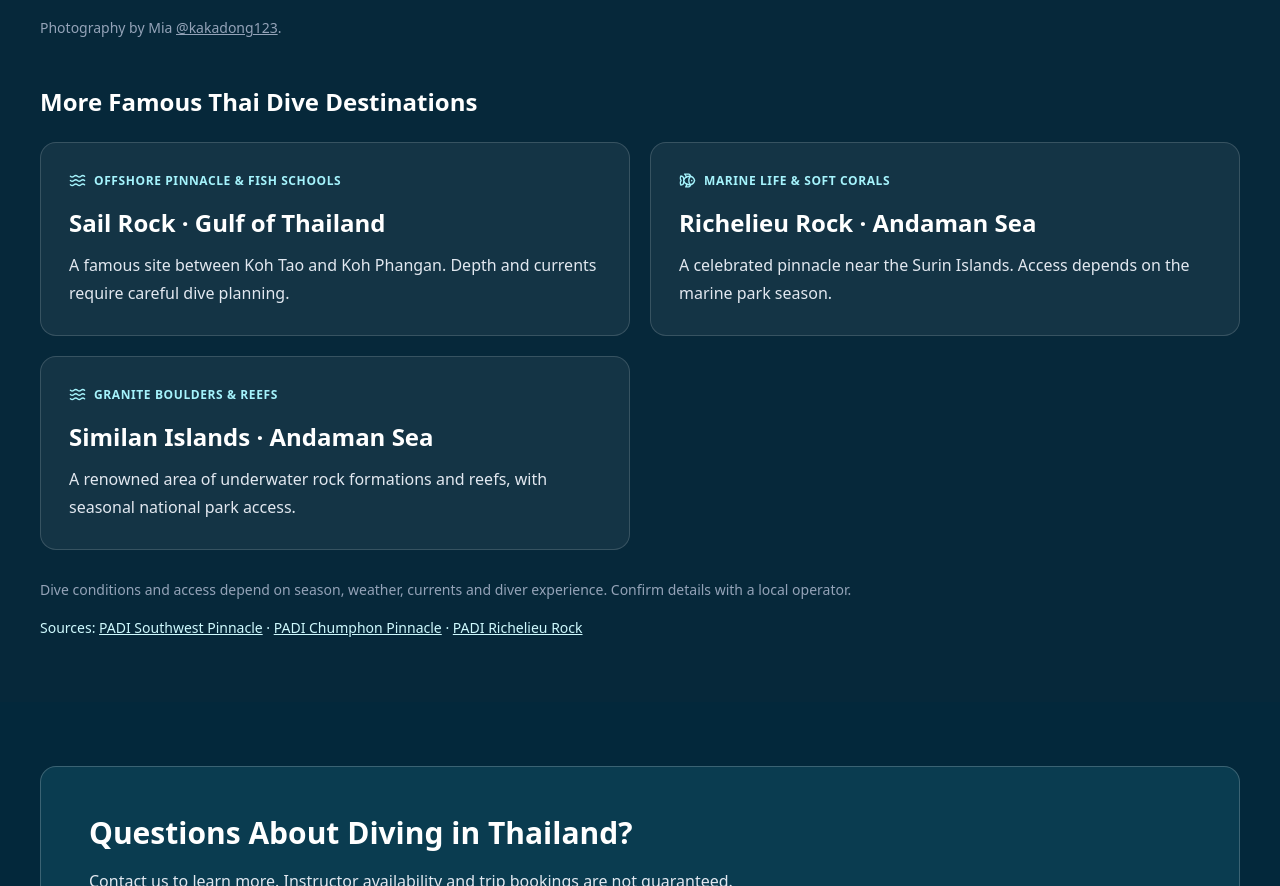
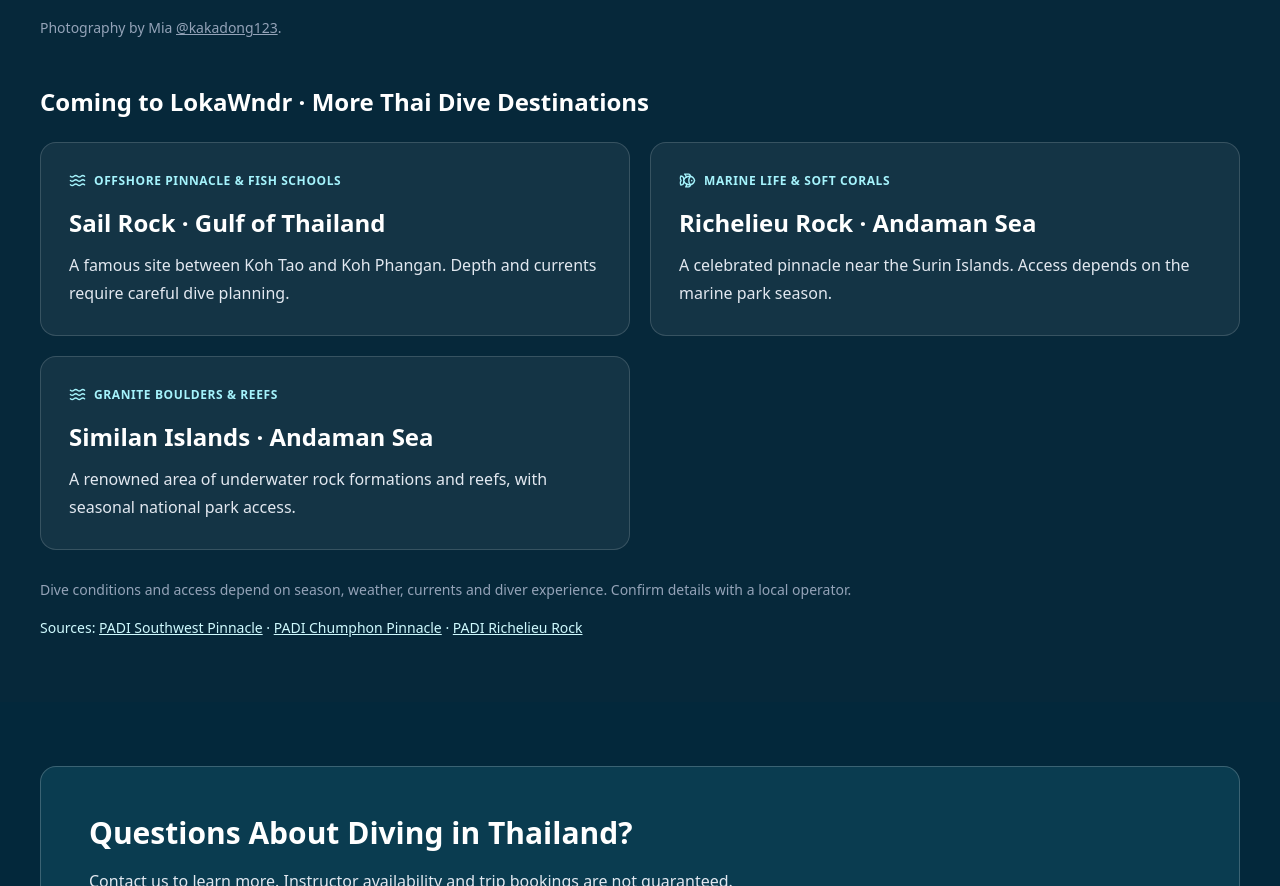
Before and after one commit to Tommysons/diving, a Next.js app: page /destinations/thailand in a window 1280 px wide. Shown: the part 4918-5804 px from the top of the page. Built offline with nearby package versions, Linux system fonts and the light colour scheme.

Commit message:
copy: brand upcoming Thailand destinations section in EN and RU

```diff
--- a/src/components/ThailandExperience.tsx
+++ b/src/components/ThailandExperience.tsx
@@ -11,14 +11,14 @@ export default function ThailandExperience({ locale }: { locale: 'en' | 'ru' })
   label:'ГЛАВА 01 · ТАИЛАНД',title:'Дайвинг в Таиланде',intro:'От рифов Ко Тао до впечатляющих дайв-сайтов Андаманского моря.',
   guide:'Исследовать дайв-сайты',heading:'Где погружаться в Таиланде',intro2:'Таиланд предлагает разные виды дайвинга: спокойные рифы для новичков, подводные скалы, затонувшие корабли и сильные течения для опытных дайверов.',
   koh:'Ко Тао — начало истории LokaWndr',kohText:'Ко Тао занимает особое место в истории LokaWndr. Здесь можно найти как неглубокие учебные рифы, так и более глубокие подводные скалы. Наши существующие статьи помогут познакомиться с местными дайв-сайтами.',
-  gallery:'Дайв-сайты Ко Тао — фотографии и подробности',depth:'Глубина',current:'Течение',visibility:'Видимость',see:'Морские обитатели',details:'Подробнее о дайв-сайте',photos:'Фотогалерея',credit:'Фотографии предоставлены Mia',existing:'Наш гид по дайв-сайтам Ко Тао',courses:'Курсы дайвинга',other:'Другие известные места для дайвинга',
+  gallery:'Дайв-сайты Ко Тао — фотографии и подробности',depth:'Глубина',current:'Течение',visibility:'Видимость',see:'Морские обитатели',details:'Подробнее о дайв-сайте',photos:'Фотогалерея',credit:'Фотографии предоставлены Mia',existing:'Наш гид по дайв-сайтам Ко Тао',courses:'Курсы дайвинга',other:'Скоро на LokaWndr · Другие места для дайвинга',
   plan:'Вопросы о дайвинге в Таиланде?',planText:'Напишите нам, чтобы узнать больше. Наличие инструкторов и возможность бронирования не гарантируются.',
   contact:'Связаться',maldives:'Исследовать Мальдивы',sources:'Источники',safety:'Условия и доступность дайв-сайтов зависят от сезона, погоды, течений и подготовки дайвера. Уточняйте информацию у местного оператора.'
  }:{
   label:'CHAPTER 01 · THAILAND',title:'Dive into Thailand',intro:'From Koh Tao’s reefs to the dramatic dive sites of the Andaman Sea.',
   guide:'Explore Dive Sites',heading:'Where to Dive in Thailand',intro2:'Thailand offers everything from calm training reefs to offshore pinnacles, wrecks and current-swept sites for experienced divers.',
   koh:'Koh Tao — Where LokaWndr Began',kohText:'Koh Tao is part of the LokaWndr story. Explore shallow training reefs as well as deeper offshore pinnacles, and discover the island through our existing dive-site guides.',
-  gallery:'Koh Tao Dive Sites — Photos & Details',depth:'Depth',current:'Current',visibility:'Visibility',see:'Marine life',details:'View Full Dive-Site Guide',photos:'Photo Gallery',credit:'Photography by Mia',existing:'Explore Our Koh Tao Dive Sites',courses:'Scuba Diving Courses',other:'More Famous Thai Dive Destinations',
+  gallery:'Koh Tao Dive Sites — Photos & Details',depth:'Depth',current:'Current',visibility:'Visibility',see:'Marine life',details:'View Full Dive-Site Guide',photos:'Photo Gallery',credit:'Photography by Mia',existing:'Explore Our Koh Tao Dive Sites',courses:'Scuba Diving Courses',other:'Coming to LokaWndr · More Thai Dive Destinations',
   plan:'Questions About Diving in Thailand?',planText:'Contact us to learn more. Instructor availability and trip bookings are not guaranteed.',
   contact:'Get in Touch',maldives:'Explore Maldives',sources:'Sources',safety:'Dive conditions and access depend on season, weather, currents and diver experience. Confirm details with a local operator.'
  }
```
